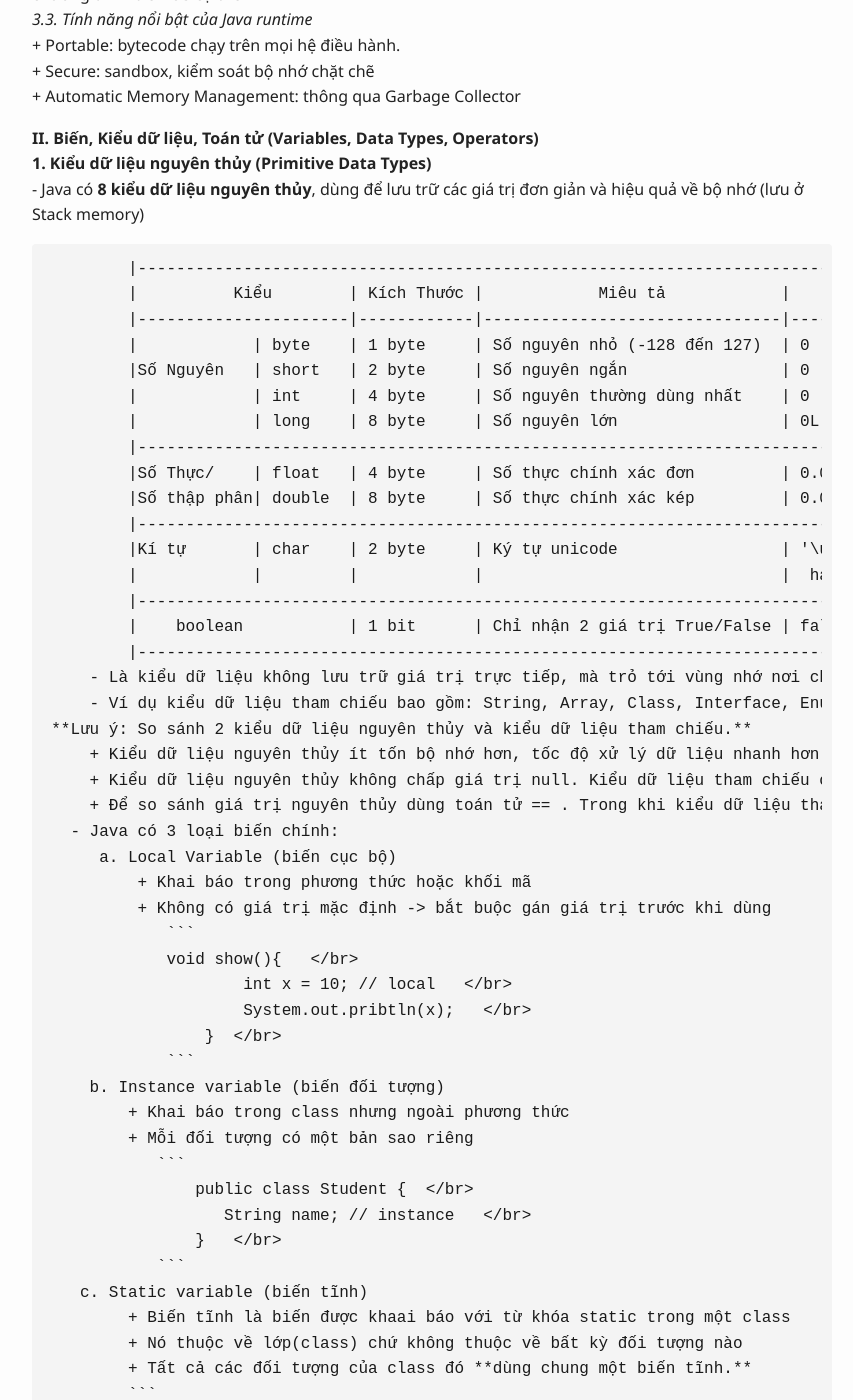
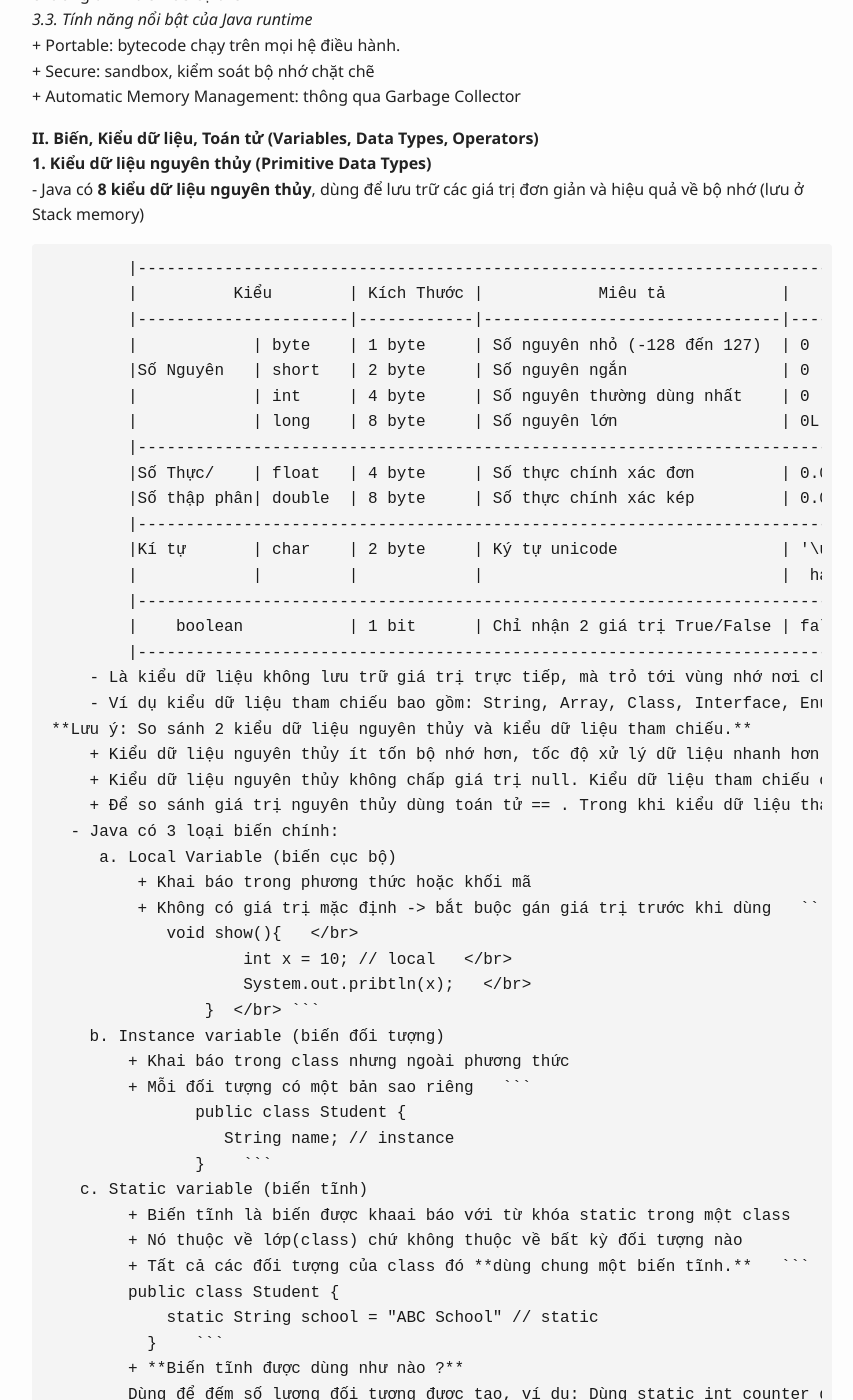
Before and after one commit to npngocthanh99/npngocthanh99.github.io, a Jekyll site: the page built from _posts/2025-06-29-java-core-post.md, in a window 1280 px wide and 1400 px high, scrolled down 1194 px. Shown: the whole window, without its empty margins (208-1061 px from the left). Built offline with Jekyll 4.4.1, drawn with Linux system fonts in a browser that asks for light colours; some of the changed text lies outside the part shown.

Commit message:
Update 2025-06-29-java-core-post.md

````diff
--- a/_posts/2025-06-29-java-core-post.md
+++ b/_posts/2025-06-29-java-core-post.md
@@ -70,29 +70,29 @@
          a. Local Variable (biến cục bộ)
              + Khai báo trong phương thức hoặc khối mã
              + Không có giá trị mặc định -> bắt buộc gán giá trị trước khi dùng
-                ```
+```
                 void show(){   </br>
                         int x = 10; // local   </br>
                         System.out.pribtln(x);   </br>
                     }  </br>
-                ```
+```
         b. Instance variable (biến đối tượng)
             + Khai báo trong class nhưng ngoài phương thức
             + Mỗi đối tượng có một bản sao riêng
-               ```
-                   public class Student {  </br>
-                      String name; // instance   </br>
-                   }   </br>
-               ```
+```
+                   public class Student {
+                      String name; // instance
+                   }
+```
        c. Static variable (biến tĩnh)
             + Biến tĩnh là biến được khaai báo với từ khóa static trong một class
             + Nó thuộc về lớp(class) chứ không thuộc về bất kỳ đối tượng nào
             + Tất cả các đối tượng của class đó **dùng chung một biến tĩnh.**
-            ```
-            public class Student {   </br>
-                static String school = "ABC School" // static   </br>
-              }   </br>
-            ```
+```
+            public class Student {
+                static String school = "ABC School" // static
+              }
+```
             + **Biến tĩnh được dùng như nào ?**
             Dùng để đếm số lượng đối tượng được tạo, ví dụ: Dùng static int counter để đếm
             Chia sẻ cấu hình chung, ví dụ: tên công ty, tỷ lệ thuế...
````
